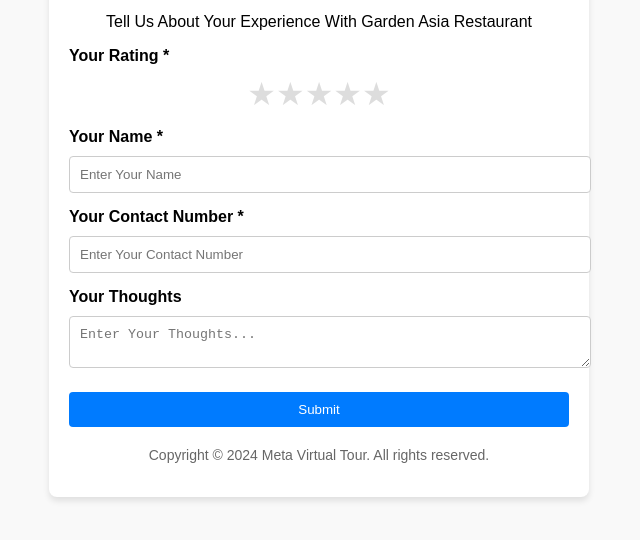
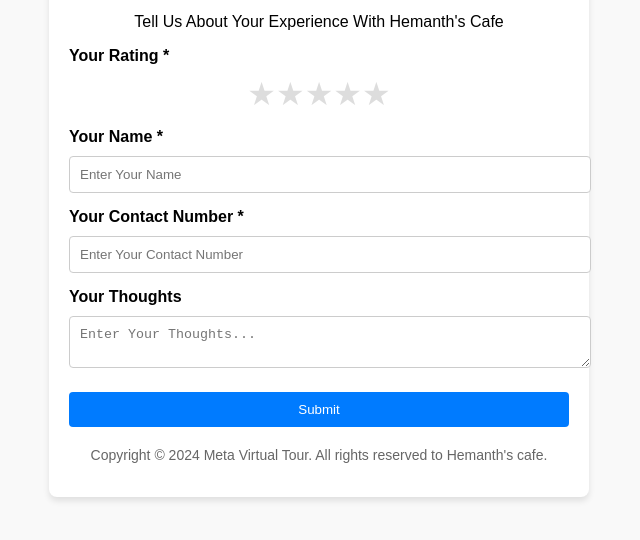
Before and after one commit to nexstarks/google-review-poc, a plain HTML site: page index.html in a window 1280 px wide. Shown: the part 192-732 px from the top of the page, without its empty margins (321-961 px from the left). Drawn offline with Linux system fonts and the light colour scheme.

Commit message:
updated the html

```diff
--- a/index.html
+++ b/index.html
@@ -9,7 +9,7 @@
 <body>
     <div class="container">
         <h1>Hemanth's Cafe </h1>
-        <p>Tell Us About Your Experience With Garden Asia Restaurant</p>
+        <p>Tell Us About Your Experience With Hemanth's Cafe</p>
         <form id="feedbackForm">
             <div class="form-group">
                 <label for="rating">Your Rating *</label>
@@ -38,7 +38,7 @@
             <button type="submit">Submit</button>
         </form>
         <footer>
-            <p>Copyright © 2024 Meta Virtual Tour. All rights reserved.</p>
+            <p>Copyright © 2024 Meta Virtual Tour. All rights reserved to Hemanth's cafe.</p>
         </footer>
     </div>
     <script src="script.js"></script>
```
